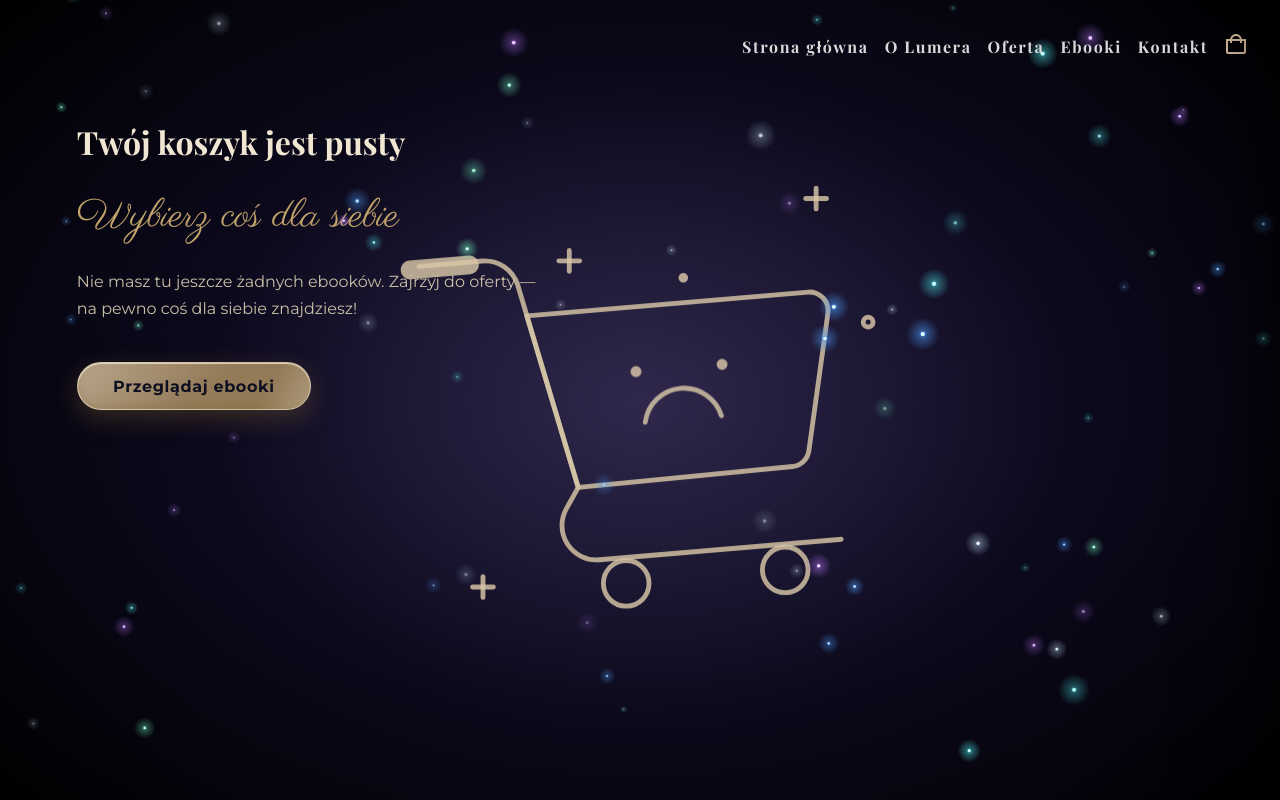
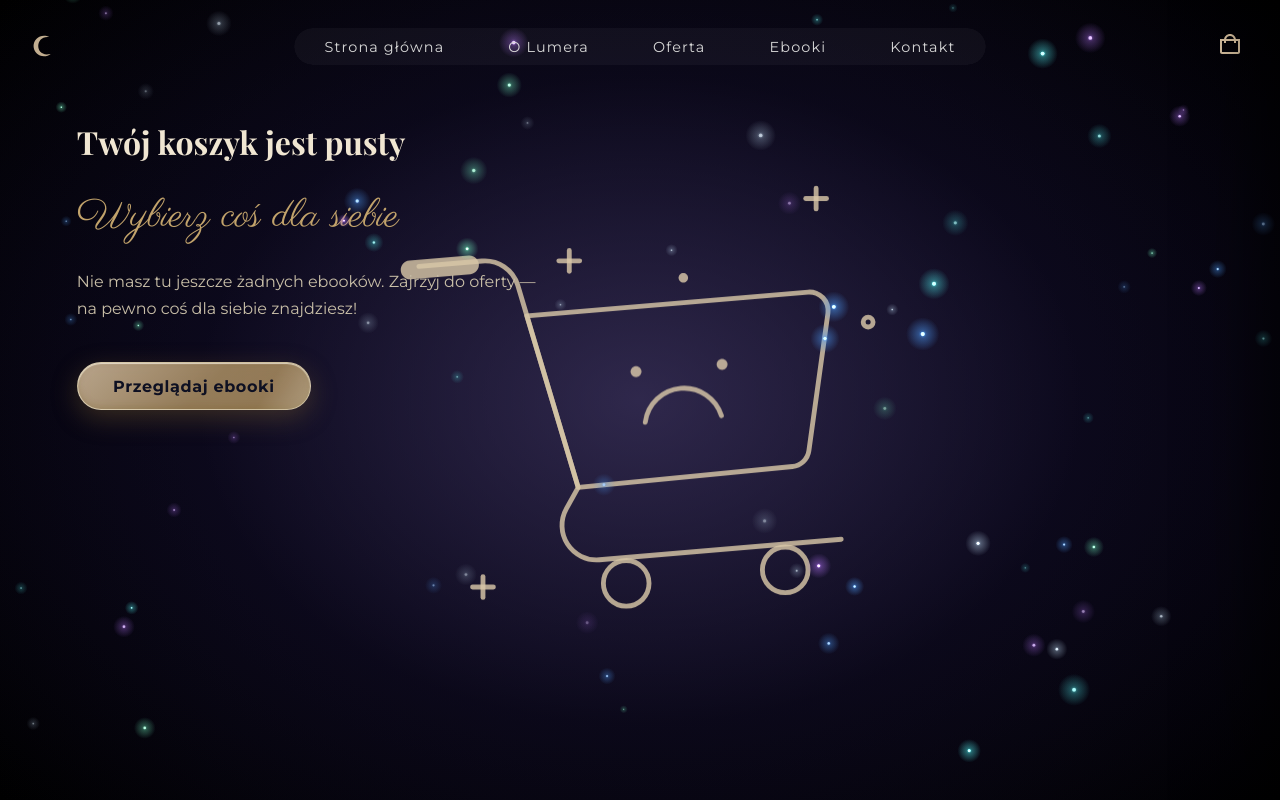
Before and after one commit to eM-Bien/lumera, a Next.js app: page /koszyk in a window 1280 px wide. Built offline with nearby package versions, Linux system fonts and the light colour scheme.

Commit message:
new nav on desktop

```diff
--- a/app/components/CartIcon/CartIcon.module.css
+++ b/app/components/CartIcon/CartIcon.module.css
@@ -29,6 +29,43 @@
   outline: 2px solid var(--nav-text-hover, #f0e6d2);
   outline-offset: 4px;
   border-radius: 4px;
+}
+
+/* poświata na hover — jak przy linkach nawigacji */
+.btn::before {
+  content: "";
+  position: absolute;
+  left: 50%;
+  top: 50%;
+  width: 13vh;
+  height: 13vh;
+  transform: translate(-50%, -50%) scale(0.4);
+  border-radius: 50%;
+  background: radial-gradient(
+    closest-side,
+    var(--nav-blob, #ccb283),
+    transparent
+  );
+  filter: blur(20px);
+  mix-blend-mode: screen;
+  opacity: 0;
+  z-index: -1;
+  pointer-events: none;
+  transition:
+    opacity 0.5s ease,
+    transform 0.7s ease;
+}
+
+@media (hover: hover) {
+  .btn:hover::before {
+    opacity: 1;
+    transform: translate(-50%, -50%) scale(1);
+  }
+}
+
+.btn:focus-visible::before {
+  opacity: 1;
+  transform: translate(-50%, -50%) scale(1);
 }
 
 /* svg z public/icons/cart.svg jako maska — kolor steruje currentColor */
--- a/app/components/LinkNav/LinkNav.module.css
+++ b/app/components/LinkNav/LinkNav.module.css
@@ -16,10 +16,10 @@
   display: inline-flex;
   align-items: center;
   text-decoration: none;
-  font-size: 2vh;
-  font-family: var(--font-header), serif;
-  font-weight: 800;
-  letter-spacing: 0.1em;
+  font-size: 1.8vh;
+  font-family: var(--font-basic), sans-serif;
+  font-weight: 500;
+  letter-spacing: 0.08em;
   cursor: pointer;
   color: var(--nav-text, #d8d8d8); /* baza dla <a> i strzałki (currentColor) */
   -webkit-tap-highlight-color: transparent;
@@ -30,8 +30,8 @@
   position: absolute;
   left: 50%;
   top: 50%;
-  width: 35em;
-  height: 26em;
+  width: 15em;
+  height: 16em;
   transform: translate(-50%, -50%) scale(0.2);
   border-radius: 50%;
   background: radial-gradient(
@@ -42,7 +42,7 @@
   filter: blur(36px) url(#lumera-ink-blob);
   mix-blend-mode: var(--nav-blob-blend, screen);
   opacity: 0;
-  z-index: -1;
+  z-index: -2; /* pod szklaną pastylką (.links::before ma -1) */
   pointer-events: none;
   transition:
     opacity 0.6s var(--nav-ease-out),
@@ -54,7 +54,6 @@
 .label {
   display: inline-block;
   color: var(--nav-text, #d8d8d8);
-  font-weight: 700;
   transition: color 0.8s var(--nav-ease);
   will-change: color;
 }
@@ -88,7 +87,8 @@
 }
 
 @media (max-width: 768px) {
+  /* drawer używa tego samego fontu co desktop (Montserrat) — tylko większy */
   .label {
-    font-size: 3.5vh; /* większy tekst linków w drawerze — bez zmian */
+    font-size: 3.5vh;
   }
 }
--- a/app/components/Nav/Nav.module.css
+++ b/app/components/Nav/Nav.module.css
@@ -1,9 +1,13 @@
 .nav {
   position: fixed;
-  top: 2vh;
-  right: 2vh;
+  top: 3.5vh;
+  left: 0;
+  right: 0;
   z-index: 50;
-  padding: 2vh;
+  display: flex;
+  align-items: center;
+  justify-content: center;
+
   opacity: 0;
   pointer-events: none;
   transition: opacity 0.9s ease 0.6s;
@@ -14,11 +18,101 @@
   pointer-events: auto;
 }
 
-/* linki — desktop: rząd */
+/* linki — desktop: wyśrodkowana pastylka z delikatnym szkłem, bez ramki */
 .links {
-  display: flex;
+  position: relative;
+  z-index: 0; /* własny kontekst — warstwy poświata/szkło/tekst pod kontrolą */
+  overflow: hidden; /* poświata przycięta do kształtu pastylki */
+  display: inline-flex;
   align-items: center;
-  gap: 2vh;
+  gap: 5vw;
+
+  padding: 1.1vh 2.4vw;
+  border-radius: 999px;
+}
+
+/* szkło pastylki — NAD poświatą (blob z-index:-2), POD tekstem linków.
+   backdrop-filter rozmywa to, co za nim (poświatę), więc delikatnie przez nie prześwieca. */
+.links::before {
+  content: "";
+  position: absolute;
+  inset: 0;
+  border-radius: inherit;
+  background: rgba(255, 255, 255, 0.04);
+  backdrop-filter: blur(12px) saturate(130%);
+  -webkit-backdrop-filter: blur(12px) saturate(130%);
+  z-index: -1;
+}
+
+/* koszyk (desktop) — przypięty do prawej krawędzi, poza pastylką */
+.cartDesktop {
+  position: absolute;
+  right: 3vw;
+  top: 50%;
+  transform: translateY(-50%);
+}
+
+/* księżyc z logo — lewy róg, wyrównany w pionie z koszykiem */
+.homeMoon {
+  position: absolute;
+  top: 50%;
+  left: 2.5vw;
+  transform: translateY(-50%);
+  display: block;
+  line-height: 0;
+  opacity: 0.9;
+  transition:
+    opacity 0.3s ease,
+    transform 0.3s ease;
+}
+
+.homeMoon img {
+  display: block;
+  height: 3vh; /* równo z ikoną koszyka */
+  width: auto;
+}
+
+.homeMoon:hover,
+.homeMoon:focus-visible {
+  opacity: 1;
+  transform: translateY(-50%) scale(1.06);
+}
+
+/* poświata na hover — jak przy linkach nawigacji i koszyku */
+.homeMoon::before {
+  content: "";
+  position: absolute;
+  left: 50%;
+  top: 50%;
+  width: 13vh;
+  height: 13vh;
+  transform: translate(-50%, -50%) scale(0.4);
+  border-radius: 50%;
+  background: radial-gradient(
+    closest-side,
+    var(--nav-blob, #ccb283),
+    transparent
+  );
+  filter: blur(20px);
+  mix-blend-mode: screen;
+  opacity: 0;
+  z-index: -1;
+  pointer-events: none;
+  transition:
+    opacity 0.5s ease,
+    transform 0.7s ease;
+}
+
+.homeMoon:hover::before,
+.homeMoon:focus-visible::before {
+  opacity: 1;
+  transform: translate(-50%, -50%) scale(1);
+}
+
+.homeMoon:focus-visible {
+  outline: 2px solid var(--nav-text-hover, #f0e6d2);
+  outline-offset: 4px;
+  border-radius: 4px;
 }
 
 /* koszyk: domyślnie (desktop) widoczny w rzędzie, mobilny wariant ukryty */
@@ -68,7 +162,18 @@
   .nav {
     display: flex;
     align-items: center;
+    justify-content: flex-end;
     gap: 1.6vh;
+
+    /* powrót do kompaktowego rogu — bez paska i szkła */
+    top: 2vh;
+    right: 2vh;
+    left: auto;
+    padding: 2vh;
+    background: none;
+    border-bottom: none;
+    backdrop-filter: none;
+    -webkit-backdrop-filter: none;
   }
 
   /* koszyk zawsze widoczny obok hamburgera, nad panelem menu */
@@ -89,6 +194,21 @@
     display: none;
   }
 
+  /* na mobile nav to róg po prawej — księżyc trzymamy sztywno w lewym rogu */
+  .homeMoon {
+    position: fixed;
+    top: 2vh;
+    transform: none;
+  }
+  .homeMoon:hover,
+  .homeMoon:focus-visible {
+    transform: scale(1.06);
+  }
+  /* księżyc równo z koszykiem na mobile */
+  .homeMoon img {
+    height: 4.5vh;
+  }
+
   .burger {
     display: flex;
     position: relative;
@@ -105,10 +225,20 @@
     padding: 10vh 6vw;
     background: rgba(5, 3, 15, 0.97);
 
+    /* reset pastylki z desktopu */
+    border-radius: 0;
+    backdrop-filter: none;
+    -webkit-backdrop-filter: none;
+
     /* gładkie rozlewanie z punktu hamburgera */
     clip-path: circle(0% at calc(100% - 6vw) 6vh);
     pointer-events: none;
     transition: clip-path 0.9s cubic-bezier(0.22, 1, 0.36, 1);
+  }
+
+  /* na mobile drawer ma własne pełne tło — szklana pastylka niepotrzebna */
+  .links::before {
+    display: none;
   }
 
   .links .linkItem {
--- a/app/components/Nav/Nav.tsx
+++ b/app/components/Nav/Nav.tsx
@@ -2,6 +2,8 @@
 
 import { useEffect, useState } from "react";
 import { usePathname } from "next/navigation";
+import Link from "next/link";
+import { useTransition } from "@/app/transition/TransitionProvider";
 import LinkNav from "../LinkNav/LinkNav";
 import CartIcon from "../CartIcon/CartIcon";
 import styles from "./Nav.module.css";
@@ -17,9 +19,16 @@ const HOME_DELAY_MS = 4200;
 
 export default function Nav() {
   const pathname = usePathname();
+  const { navigate } = useTransition();
   const isHome = pathname === "/";
   const [show, setShow] = useState(() => pathname !== "/");
   const [open, setOpen] = useState(false);
+
+  const goHome = (e: React.MouseEvent<HTMLAnchorElement>) => {
+    e.preventDefault();
+    setOpen(false);
+    navigate("/");
+  };
 
   useEffect(() => {
     if (!isHome) return;
@@ -34,6 +43,17 @@ export default function Nav() {
 
   return (
     <nav className={`${styles.nav} ${show ? styles.visible : ""}`}>
+      {/* księżyc z logo w lewym górnym rogu — link do strony głównej */}
+      <Link
+        href="/"
+        className={styles.homeMoon}
+        onClick={goHome}
+        aria-label="Strona główna"
+      >
+        {/* eslint-disable-next-line @next/next/no-img-element */}
+        <img src="/moon.svg" alt="Lumera — strona główna" />
+      </Link>
+
       {/* koszyk zawsze widoczny obok hamburgera — tylko mobile */}
       <span className={styles.cartMobile}>
         <CartIcon onClick={() => setOpen(false)} />
@@ -78,12 +98,12 @@ export default function Nav() {
             />
           </span>
         ))}
+      </div>
 
-        {/* koszyk na końcu rzędu linków — tylko desktop */}
-        <span className={`${styles.linkItem} ${styles.cartDesktop}`}>
-          <CartIcon onClick={() => setOpen(false)} />
-        </span>
-      </div>
+      {/* koszyk — poza pastylką, przypięty do prawej; tylko desktop */}
+      <span className={`${styles.linkItem} ${styles.cartDesktop}`}>
+        <CartIcon onClick={() => setOpen(false)} />
+      </span>
     </nav>
   );
 }
```
Also changed, not shown: public/moon.svg (added).
